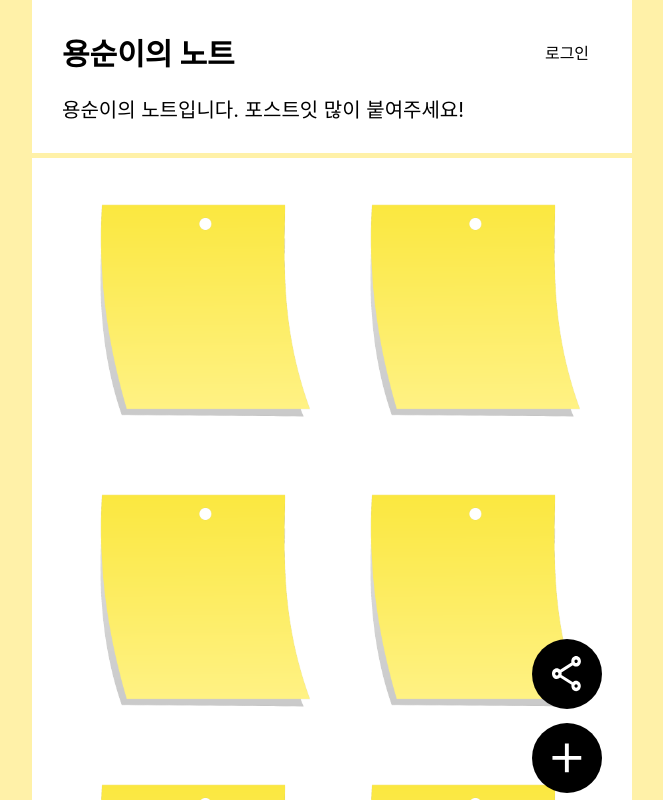
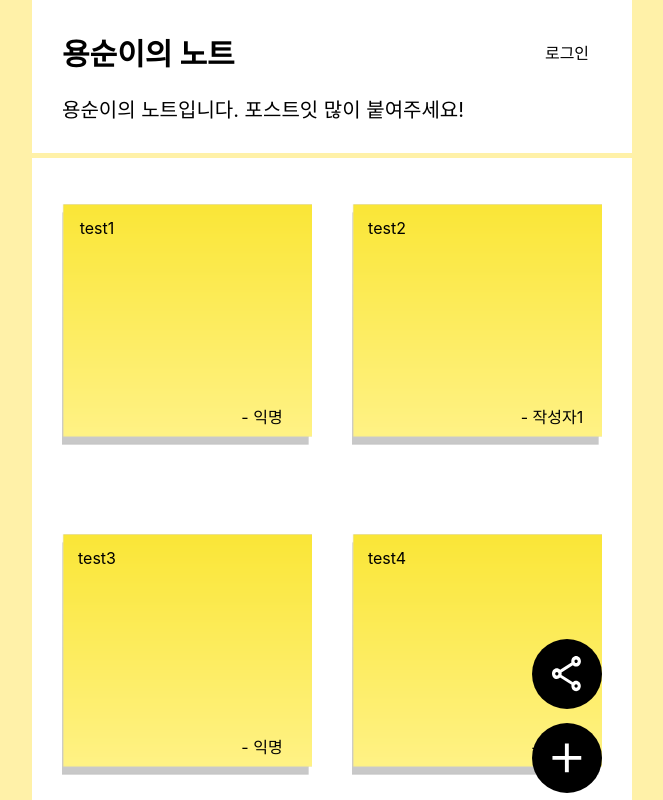
Before and after one commit to GDSC-HUFS-Team-project-2/Post-it-Web, a React (Create React App) app: page /note/1 in a window 1280 px wide. Shown: the whole page, without its empty margins (308-971 px from the left). Built offline with nearby package versions, Linux system fonts and the light colour scheme.

Commit message:
add: 포스트잇 조회 페이지 example data 추가

```diff
--- /dev/null
+++ b/src/example_data/note_user_id.json
@@ -0,0 +1,30 @@
+{
+  "post_data" :
+  [
+    {"post_id": 1,
+    "anonymous": true,
+    "writer": "",
+    "content_text": "test1"},
+
+    {"post_id": 2,
+    "anonymous": false,
+    "writer": "작성자1",
+    "content_text": "test2"},
+
+    {"post_id": 3,
+    "anonymous": true,
+    "writer": "",
+    "content_text": "test3"},
+
+    {"post_id": 4,
+    "anonymous": true,
+    "writer": "",
+    "content_text": "test4"},
+
+    {"post_id": 5,
+    "anonymous": false,
+    "writer": "작성자2",
+    "content_text": "test5"}
+ ]
+
+}
--- a/src/page/Note.js
+++ b/src/page/Note.js
@@ -2,7 +2,11 @@ import styled from "styled-components";
 import addIcon from "../assets/addIcon.svg";
 import shareIcon from "../assets/shareIcon.svg";
 import paper_1 from "../assets/paper_1.png";
+import paper_3 from "../assets/paper_3.png";
+
 import { useNavigate } from "react-router-dom";
+import { useEffect, useState } from "react";
+import data from "../example_data/note_user_id.json";
 
 const Background = styled.div`
   background-color: #fff1a8;
@@ -63,18 +67,31 @@ const Content = styled.div`
   display: flex;
   flex-wrap: wrap;
   justify-content: center;
-  padding: 10px;
   width: 100%;
 `;
 
 const PostItBox = styled.div`
-  background-image: url(${paper_1});
+  background-image: url(${paper_3});
   background-position: center;
   background-size: cover;
   background-repeat: no-repeat;
-  height: 250px;
+  height: 270px;
   margin: 20px;
   width: calc(40% - 10px);
+  padding: 10px;
+  display: flex;
+  flex-direction: column;
+  justify-content: space-between;
+`;
+
+const Text = styled.div`
+  margin-top: 30px;
+  margin-right: 180px;
+`;
+
+const Writer = styled.div`
+  margin-bottom: 30px;
+  margin-left: 150px;
 `;
 
 const FloatingButtonContainer = styled.div`
@@ -109,9 +126,32 @@ const AddButton = styled(FloatingButton)`
   background-position: center;
 `;
 
+function PostIt(props) {
+  return props.data.post_data.map((x, i) => {
+    return (
+      <PostItBox>
+        <Text>{x.content_text}</Text>
+        <Writer>{x.writer === "" ? "- 익명" : "- " + x.writer}</Writer>
+      </PostItBox>
+    );
+  });
+}
+
 function Note() {
   let navigate = useNavigate();
+  const [isLoggedIn, setIsLoggedIn] = useState(false);
+  let [post, setPost] = useState(data);
 
+  useEffect(() => {
+    // 쿠키 가져오기
+    // 쿠키 있으면 setIsLoggedIn(true)
+    // 쿠키 없으면 setIsLoggedIn(false)
+
+    // 로그인 하지 않았다고 가정
+    setIsLoggedIn(false);
+  });
+  if (!isLoggedIn) {
+    // 로그인 안한 상태
     return (
       <Background>
         <Wrap>
@@ -128,23 +168,7 @@ function Note() {
           </Header>
           <Line />
           <Content>
-          <PostItBox />
-          <PostItBox />
-          <PostItBox />
-          <PostItBox />
-
-          <PostItBox />
-          <PostItBox />
-          <PostItBox />
-          <PostItBox />
-          <PostItBox />
-          <PostItBox />
-          <PostItBox />
-          <PostItBox />
-          <PostItBox />
-          <PostItBox />
-          <PostItBox />
-          <PostItBox />
+            <PostIt data={post}></PostIt>
           </Content>
           <FloatingButtonContainer>
             <ShareButton />
@@ -158,5 +182,6 @@ function Note() {
       </Background>
     );
   }
+}
 
 export default Note;
```
Lines whose indentation alone changed are shown as unchanged.
